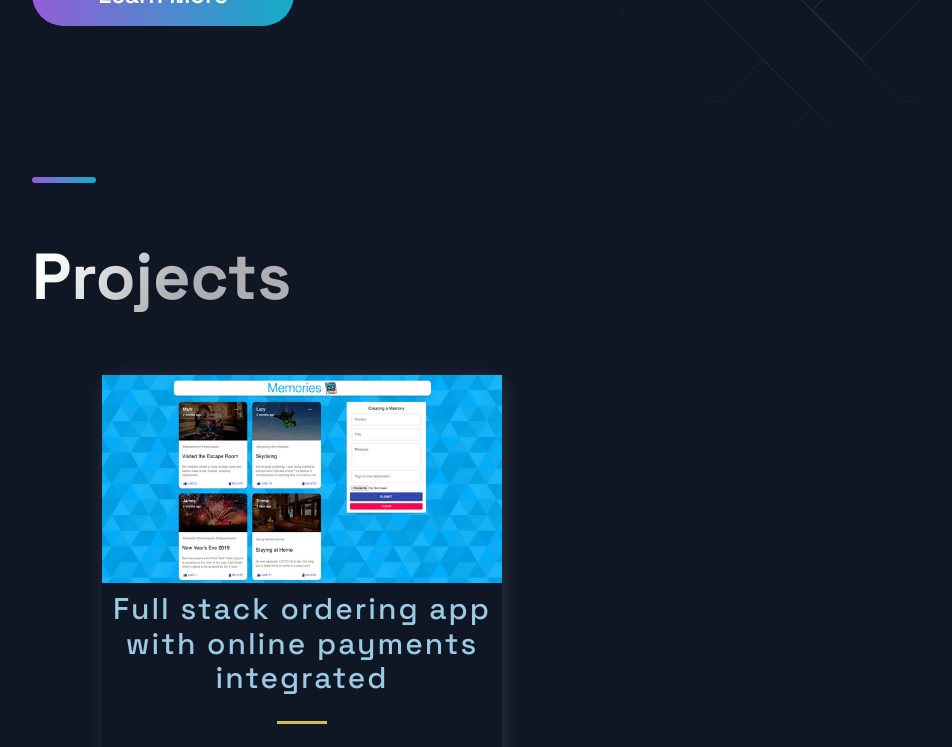
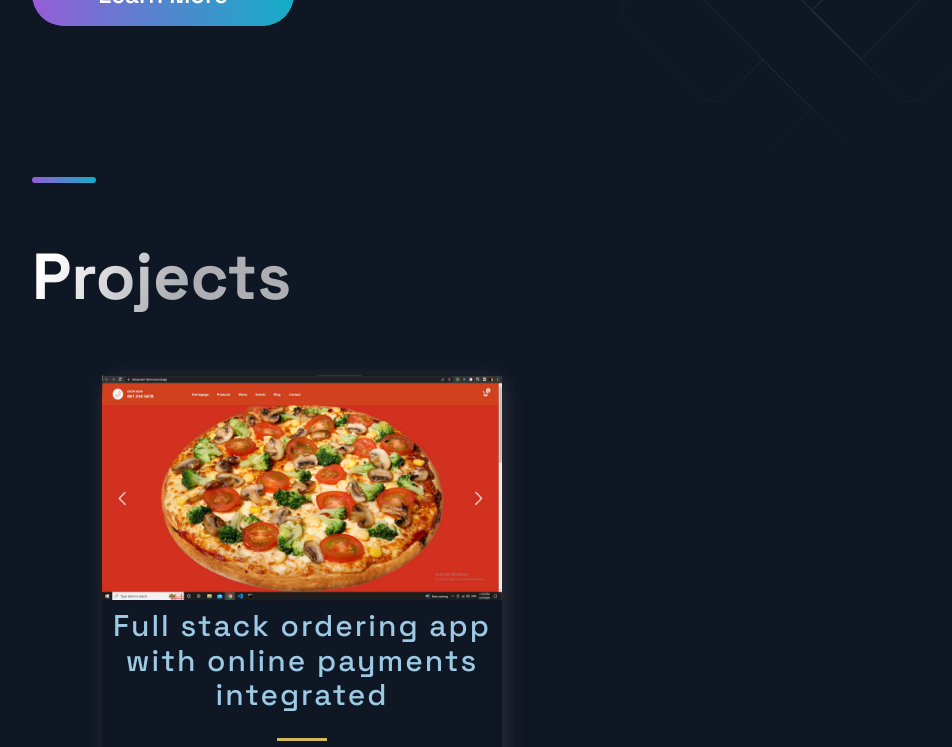
Before and after one commit to CheMetalHead/portfolio, a Next.js app: page / in a window 1280 px wide. Shown: the part 460-1207 px from the top of the page, without its empty margins (88-1040 px from the left). Built offline with nearby package versions, Linux system fonts and the light colour scheme.

Commit message:
added missing picture

```diff
--- a/src/constants/constants.js
+++ b/src/constants/constants.js
@@ -2,7 +2,7 @@ export const projects = [
   {
     title: 'Full stack ordering app with online payments integrated',
     description: "Using Next.js with paypal, admin dashboard and mongoDB",
-      image: '/images/1.png',
+      image: '/images/pizzaLandingPage.jpg',
       tags: ['Paypal','Mongo', 'Express', 'React', 'Node', 'Next'],
     source: 'https://github.com/CheMetalHead/restaurant-demo',
     visit: 'https://restaurant-demo.vercel.app/',
```
